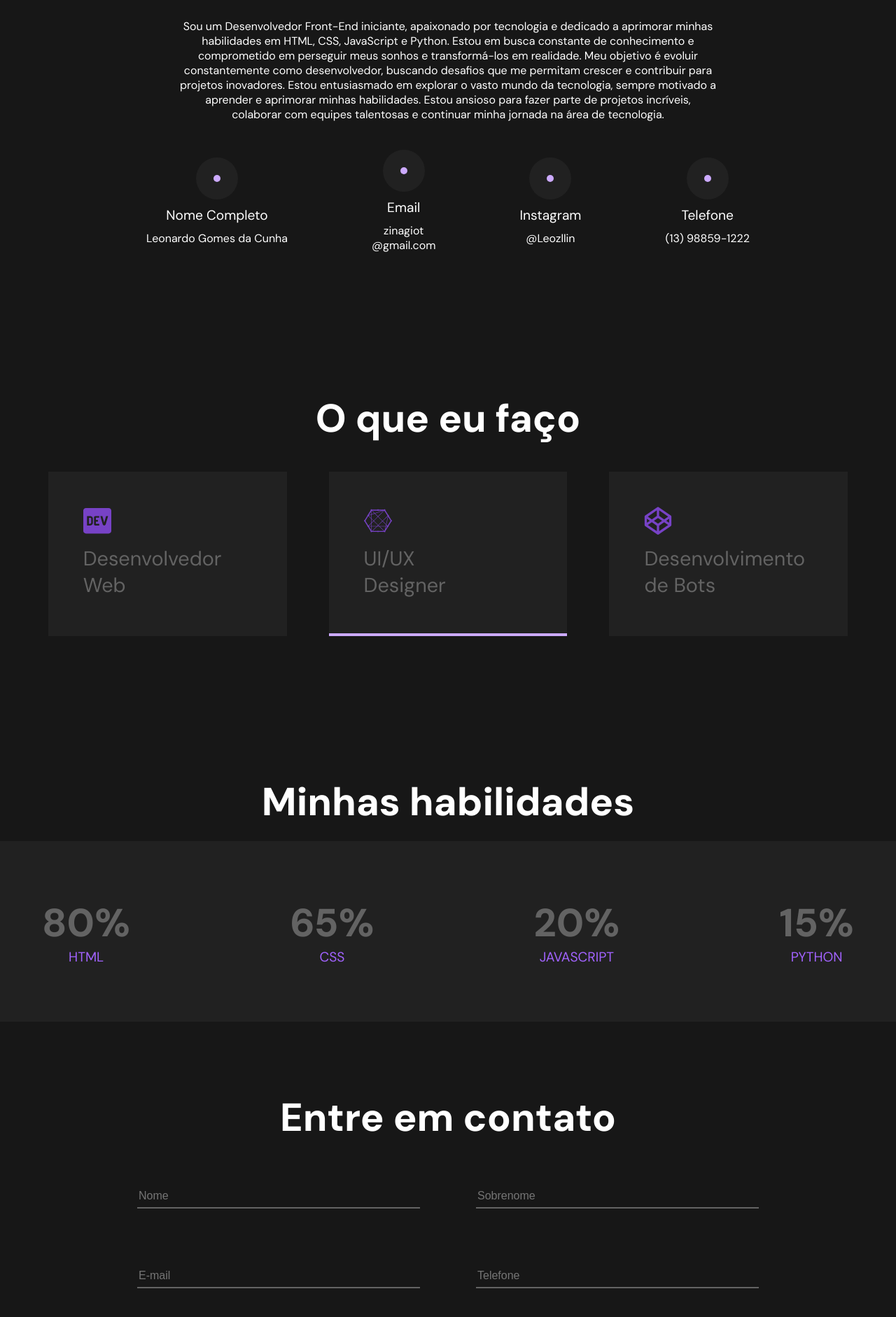
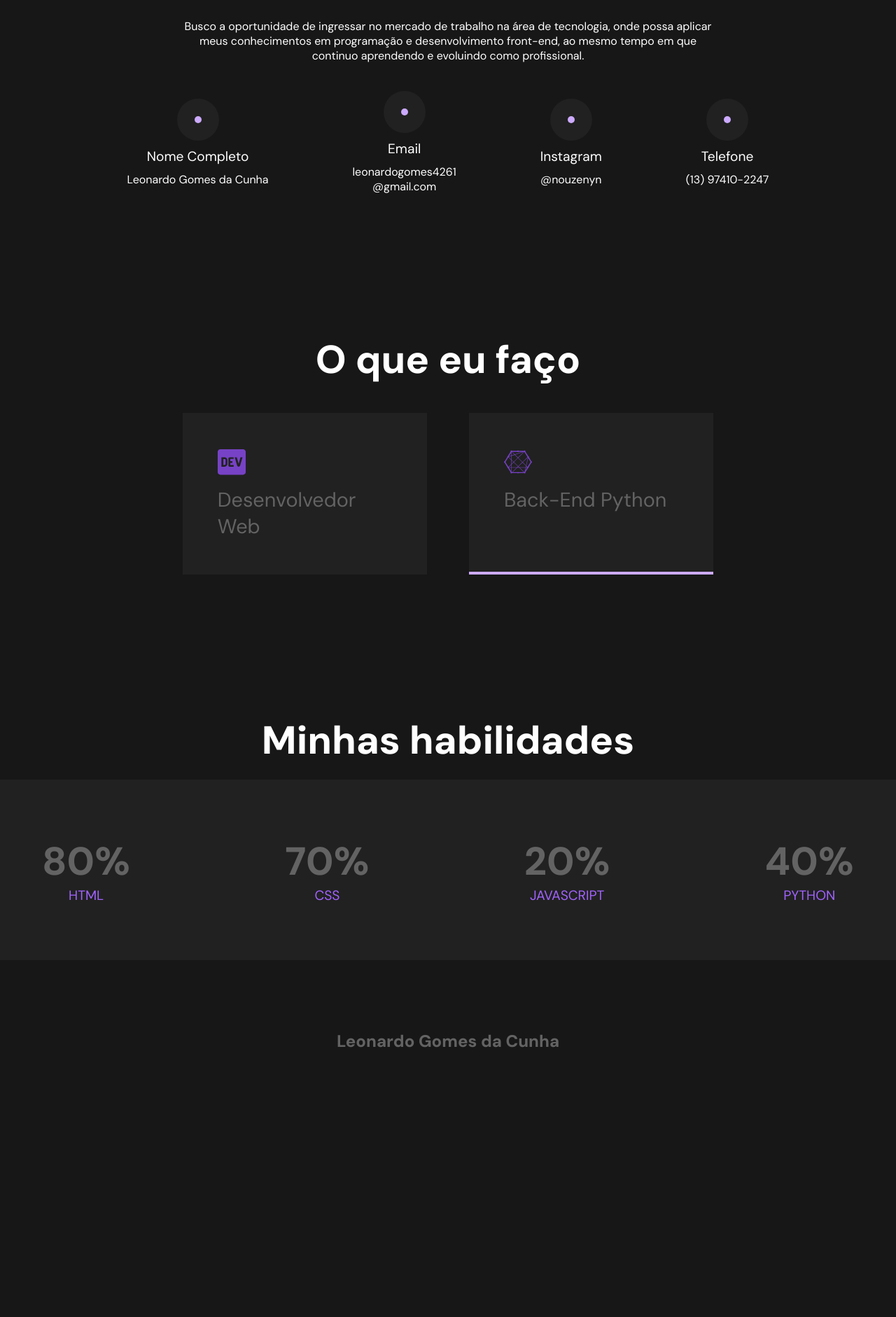
Before and after one commit to leoziny/Portfolio-simples, a plain HTML site: page index.html in a window 1280 px wide. Shown: the part 918-2800 px from the top of the page at 70% size. After the commit the page ends 2471 px from the top, so only its background shows below. Drawn offline with Linux system fonts and the light colour scheme.

Commit message:
Update index.html

```diff
--- a/index.html
+++ b/index.html
@@ -26,7 +26,7 @@
         <div class="conteudo-introducao container">
             <div class="introducao-texto">
                 <h1 class="t1-b-xl">Olá, eu sou <br>Leonardo Gomes</h1>
-                <p class="cor-txt2 t1-l-m">Desenvolvedor Front-End</p>
+                <p class="cor-txt2 t1-l-m">Desenvolvedor</p>
                 <div class="introducao-links">
                     <a href="./" class="cor-detalhe-bg">Baixe CV</a>
                     <a href="./">Leia Mais</a>
@@ -41,10 +41,10 @@
         <div class="sobre container">
             <div class="sobre-texto">
                 <h2 class="t1-b-xl cor-txt">Sobre mim</h2>
-                <p>Sou um Desenvolvedor Front-End iniciante, apaixonado por tecnologia e dedicado a aprimorar minhas habilidades em HTML, CSS, JavaScript e Python. Estou em busca constante de conhecimento e comprometido em perseguir meus sonhos e transformá-los em realidade.
-                    Meu objetivo é evoluir constantemente como desenvolvedor, buscando desafios que me permitam crescer e contribuir para projetos inovadores. Estou entusiasmado em explorar o vasto mundo da tecnologia, sempre motivado a aprender e aprimorar minhas habilidades.
-
-                    Estou ansioso para fazer parte de projetos incríveis, colaborar com equipes talentosas e continuar minha jornada na área de tecnologia.</p>
+                <p>Busco a oportunidade de ingressar no mercado de trabalho na área de tecnologia, onde possa aplicar
+                    meus conhecimentos em programação e desenvolvimento front-end, ao mesmo tempo em que
+                    continuo aprendendo e evoluindo como profissional.
+                </p>
             </div>
             <nav aria-label="Informações adicionais">
                 <ul class="adicionais">
@@ -56,17 +56,17 @@
                     <li>
                         <div class="detalhe"></div>
                         <p class="t1-l-m">Email</p>
-                        <span>zinagiot <br>@gmail.com</span>
+                        <span>leonardogomes4261 <br>@gmail.com</span>
                     </li>
                     <li>
                         <div class="detalhe"></div>
                         <p class="t1-l-m">Instagram</p>
-                        <span>@Leozllin</span>
+                        <span>@nouzenyn</span>
                     </li>
                     <li>
                         <div class="detalhe"></div>
                         <p class="t1-l-m">Telefone</p>
-                        <span>(13) 98859-1222</span>
+                        <span>(13) 97410-2247</span>
                     </li>
                 </ul>
             </nav>
@@ -82,11 +82,7 @@
                 </li>
                 <li class="cor-bg2">
                     <picture class="icones"><img src="img/icones/Vector.svg" alt=""></picture>
-                    <p class="cor-txt2 t1-l-xl">UI/UX <br> Designer</p>
-                </li>
-                <li class="cor-bg2">
-                    <picture class="icones"><img src="img/icones/Vector-2.svg" alt=""></picture>
-                    <p class="cor-txt2 t1-l-xl">Desenvolvimento de Bots</p>
+                    <p class="cor-txt2 t1-l-xl">Back-End Python</p>
                 </li>
             </ul>
         </div>
@@ -100,7 +96,7 @@
                     <span class="cor-detalhe t1-l-m">HTML</span>
                 </li>
                 <li>
-                    <p class="cor-txt2 t1-b-xl">65%</p>
+                    <p class="cor-txt2 t1-b-xl">70%</p>
                     <span class="cor-detalhe t1-l-m">CSS</span>
                 </li>
                 <li>
@@ -108,38 +104,10 @@
                     <span class="cor-detalhe t1-l-m">JAVASCRIPT</span>
                 </li>
                 <li>
-                    <p class="cor-txt2 t1-b-xl">15%</p>
+                    <p class="cor-txt2 t1-b-xl">40%</p>
                     <span class="cor-detalhe t1-l-m">PYTHON</span>
                 </li>
             </ul>
-        </div>
-    </article>
-    <article class="entre-contato">
-        <div class="contato container">
-            <h1 class="t1-b-xl">Entre em contato</h1>
-            <form action="">
-                <div class="input">
-
-                    <input type="text" name="nome" id="nome" placeholder="Nome">
-                </div>
-                <div class="input">
-                    <input type="text" name="sobrenome" id="sobrenome" placeholder="Sobrenome">
-                </div>
-                <div class="input">
-
-                    <input type="email" name="email" id="email" placeholder="E-mail">
-                </div>
-                <div class="input">
-
-                    <input type="text" name="phone" id="phone" placeholder="Telefone">
-                </div>
-                <div class="textarea">
-                    <textarea name="" id="" cols="30" rows="10" placeholder="Mensagem"></textarea>
-                </div>
-                <div class="submit">
-                    <input type="submit" value="Enviar agora" class="cor-detalhe-bg">
-                </div>
-            </form>
         </div>
     </article>
 
```
